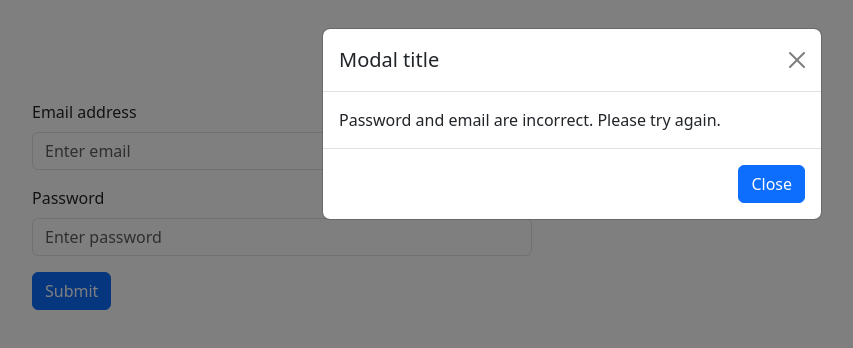
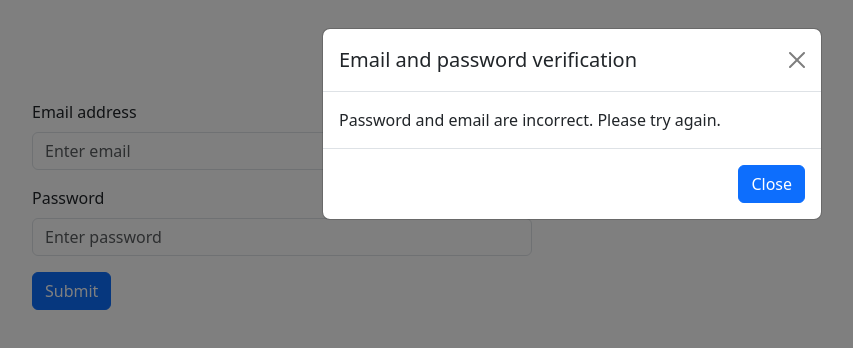
Before and after one commit to askmammad/11.06.2023, a plain HTML site: page Mail and Password Check/index.html in a window 1280 px wide. Both pictures are taken after typing "name@example.com", "Sample123" into the empty fields and a click on the button "Submit". Shown: the whole page, without its empty margins (68-921 px from the left). Drawn offline with nearby package versions, Linux system fonts and the light colour scheme.

Commit message:
third commit

```diff
--- a/Mail and Password Check/index.html
+++ b/Mail and Password Check/index.html
@@ -31,7 +31,7 @@
         <div class="modal-dialog">
             <div class="modal-content">
                 <div class="modal-header">
-                    <h1 class="modal-title fs-5" id="exampleModalLabel">Modal title</h1>
+                    <h1 class="modal-title fs-5" id="exampleModalLabel">Email and password verification</h1>
                     <button type="button" class="btn-close" data-bs-dismiss="modal" aria-label="Close"></button>
                 </div>
                 <div id="modal_text" class="modal-body">
```
